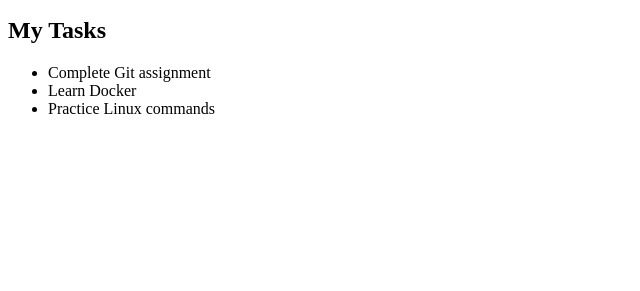
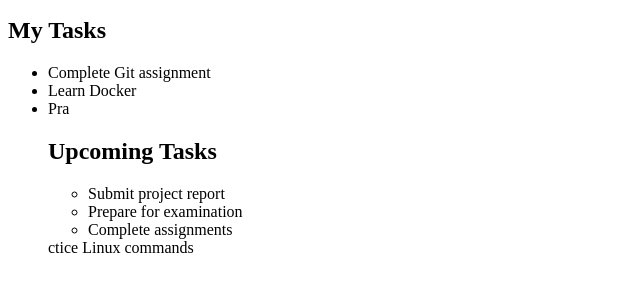
Before and after one commit to amaldenny/Student-Task-Manager, a plain HTML site: page index.html in a window 1280 px wide. Shown: the part 101-392 px from the top of the page, without its empty margins (0-640 px from the left). Drawn offline with Linux system fonts and the light colour scheme.

Commit message:
Add Upcoming Tasks section

```diff
--- a/index.html
+++ b/index.html
@@ -13,7 +13,13 @@
 <ul>
     <li>Complete Git assignment</li>
     <li>Learn Docker</li>
-    <li>Practice Linux commands</li>
+    <li>Pra<h2>Upcoming Tasks</h2>
+
+<ul>
+    <li>Submit project report</li>
+    <li>Prepare for examination</li>
+    <li>Complete assignments</li>
+</ul>ctice Linux commands</li>
 </ul>
 
 
```
